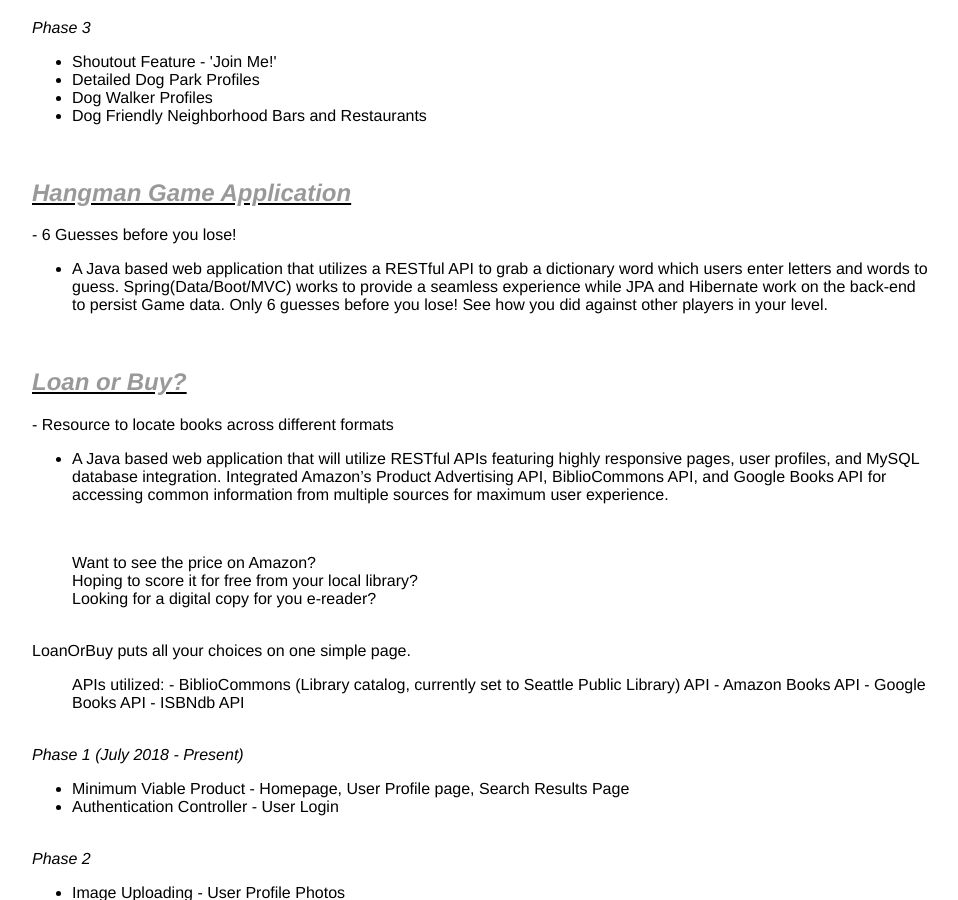
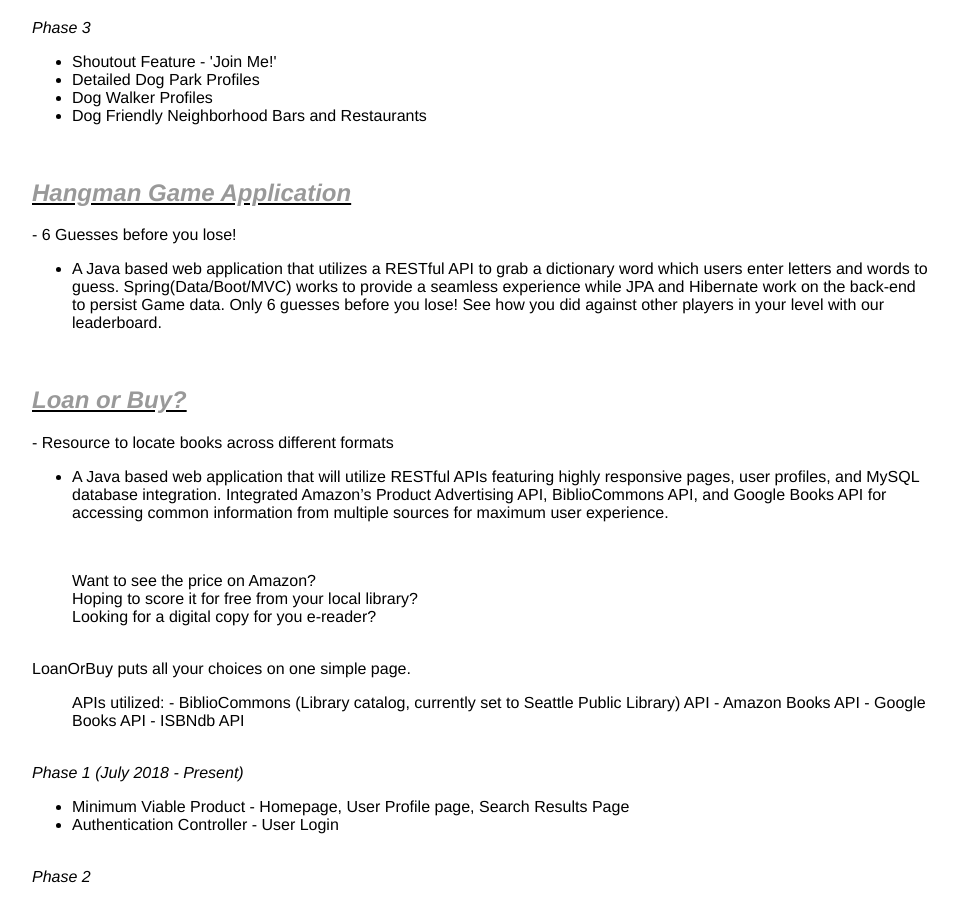
Before and after one commit to ktlnbstn/ktlnbstn.github.io, a Jekyll site: the page built from cv/index.html, in a window 1280 px wide and 900 px high, scrolled down 1064 px. Shown: the whole window, without its empty margins (160-1118 px from the left). Built offline with Jekyll 4.4.1, drawn with Linux system fonts in a browser that asks for light colours.

Commit message:
add leaderboard info

```diff
--- a/cv/index.html
+++ b/cv/index.html
@@ -75,7 +75,8 @@ be taught, but genuine enthusiasm cannot.</br>
 <ul>
 <li>A Java based web application that utilizes a RESTful API to grab a dictionary word which users enter letters and words
 	to guess. Spring(Data/Boot/MVC) works to provide a seamless experience while JPA and Hibernate work on the back-end
-	to persist Game data. Only 6 guesses before you lose! See how you did against other players in your level. </li>
+	to persist Game data. Only 6 guesses before you lose! See how you did against other players in your level
+	with our leaderboard. </li>
 </ul></br>
 
 	<h2><u><em><a href="https://github.com/ktlnbstn/loanorbuy">Loan or Buy?</a></em></u></h2>
```
